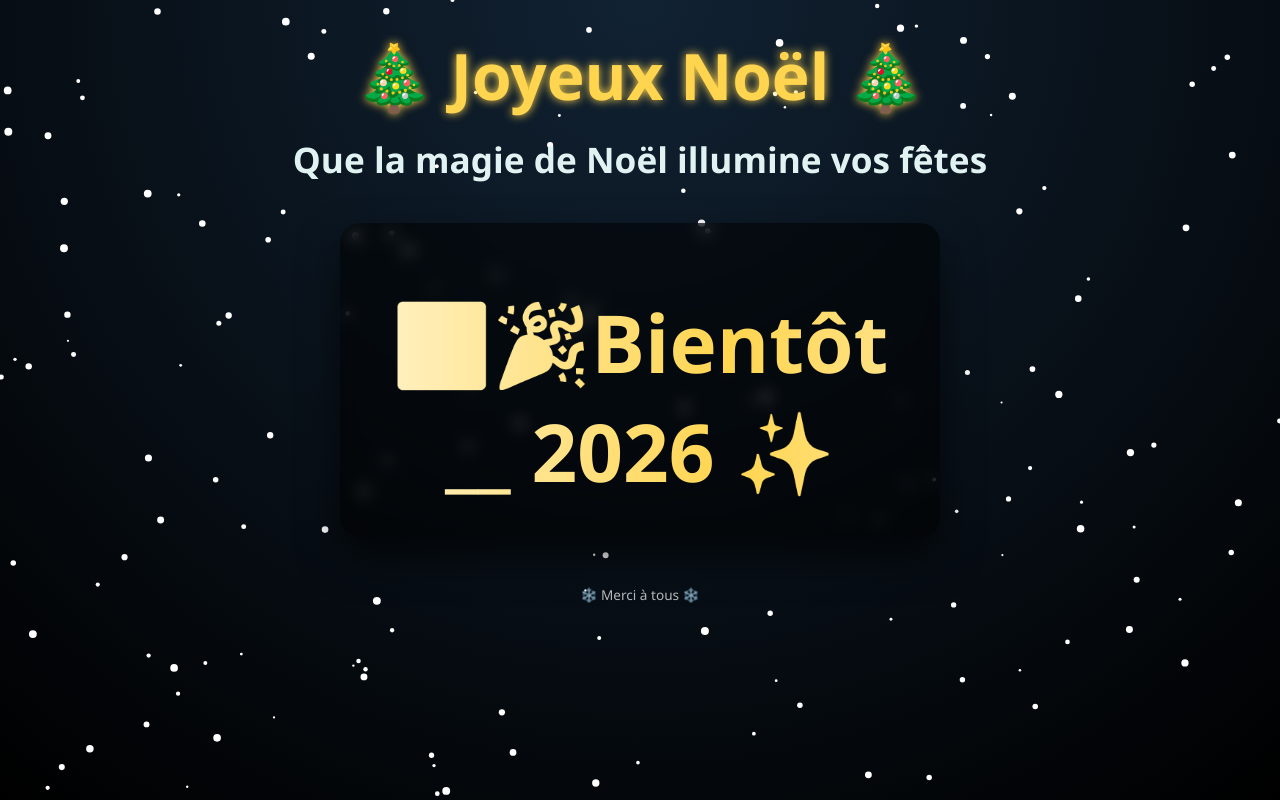
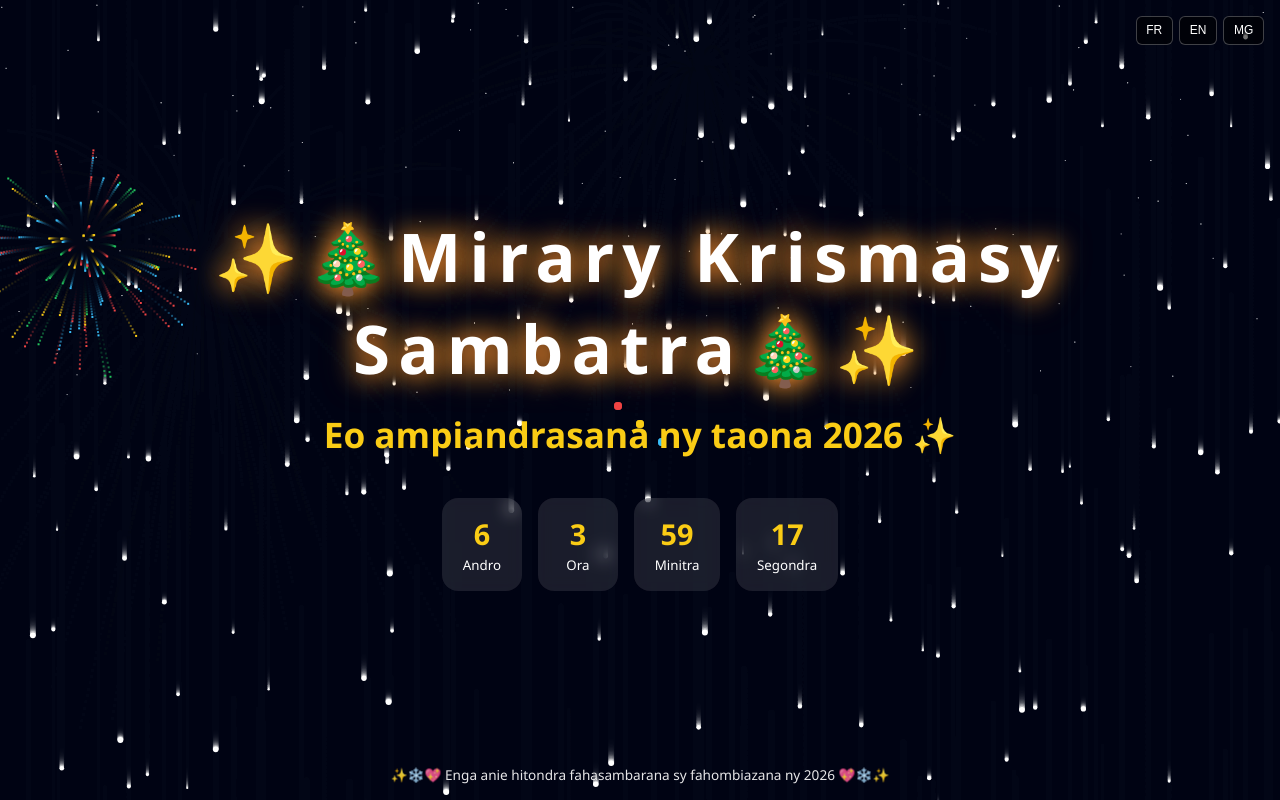
Before and after one commit to mickaelt1410-spec/noel, a plain HTML site: page christmas.html in a window 1280 px wide. Drawn offline with Linux system fonts and the light colour scheme.

Commit message:
Update christmas.html

```diff
--- a/christmas.html
+++ b/christmas.html
@@ -1,171 +1,149 @@
-<!DOCTYPE html><html lang="fr">
+    <!DOCTYPE html><html lang="fr">
 <head>
-  <meta charset="UTF-8" />
-  <meta name="viewport" content="width=device-width, initial-scale=1.0" />
-  <title>Joyeux Noël & Bonne Année 2026</title>
-  <style>
-    :root {
-      --red: #c62828;
-      --green: #2e7d32;
-      --gold: #ffd54f;
-      --dark: #0b1d26;
-    }* {
-  box-sizing: border-box;
-  margin: 0;
-  padding: 0;
-  font-family: 'Segoe UI', system-ui, sans-serif;
+<meta charset="UTF-8" />
+<meta name="viewport" content="width=device-width, initial-scale=1.0" />
+<title>Noël & Nouvel An 2026 – Carte Animée</title>
+<style>
+:root{--night:#020617;--sky:#020b2d;--gold:#facc15;--red:#ef4444;--green:#22c55e;--white:#fff}
+*{margin:0;padding:0;box-sizing:border-box}
+body{font-family:'Segoe UI',system-ui,sans-serif;background:radial-gradient(circle at top,var(--sky),var(--night));color:#fff;overflow:hidden}
+canvas{position:fixed;inset:0}
+.ui{position:relative;z-index:1;min-height:100vh;display:flex;flex-direction:column;align-items:center;justify-content:center;text-align:center;padding:1rem}
+h1{font-size:clamp(2.4rem,6vw,4.2rem);letter-spacing:.12em;animation:glow 3s infinite alternate}
+h2{margin-top:1rem;font-size:clamp(1.2rem,4vw,2.2rem);color:var(--gold)}
+.countdown{display:flex;gap:1rem;flex-wrap:wrap;justify-content:center;margin-top:2.5rem}
+.box{background:rgba(255,255,255,.1);backdrop-filter:blur(8px);border-radius:16px;padding:1rem 1.3rem;min-width:80px}
+.box span{display:block;font-size:1.8rem;font-weight:bold;color:var(--gold)}
+.lang{position:fixed;top:1rem;right:1rem;z-index:2;display:flex;gap:.4rem}
+.lang button{background:rgba(0,0,0,.55);border:1px solid rgba(255,255,255,.25);color:#fff;padding:.4rem .6rem;border-radius:6px;cursor:pointer;font-size:.75rem}
+footer{position:fixed;bottom:1rem;width:100%;text-align:center;font-size:.85rem;opacity:.9;z-index:1}
+@keyframes glow{from{text-shadow:0 0 12px var(--gold)}to{text-shadow:0 0 35px var(--red),0 0 60px var(--gold)}}
+</style>
+</head>
+<body>
+<canvas id="scene"></canvas><div class="lang">
+<button onclick="setLang('fr')">FR</button>
+<button onclick="setLang('en')">EN</button>
+<button onclick="setLang('mg')">MG</button>
+</div><div class="ui">
+<h1 id="title">✨🎄Joyeux Noël🎄✨</h1>
+<h2 id="subtitle">En route vers 2026 ✨</h2>
+<div class="countdown">
+<div class="box"><span id="d">0</span><small id="ld">Jours</small></div>
+<div class="box"><span id="h">0</span><small id="lh">Heures</small></div>
+<div class="box"><span id="m">0</span><small id="lm">Minutes</small></div>
+<div class="box"><span id="s">0</span><small id="ls">Secondes</small></div>
+</div>
+</div><footer id="footerText"></footer><!-- Musique festive (auto, sans bouton) --><audio autoplay loop>
+<source src="https://cdn.pixabay.com/audio/2022/10/30/audio_0c6a9c7f5e.mp3" type="audio/mpeg">
+</audio><script>
+/* ===== SETUP CANVAS ===== */
+const canvas=document.getElementById('scene');
+const ctx=canvas.getContext('2d');
+let w,h;
+function resize(){w=canvas.width=innerWidth;h=canvas.height=innerHeight}
+addEventListener('resize',resize);resize();
+
+/* ===== STARS ===== */
+const stars=Array.from({length:120},()=>({x:Math.random()*w,y:Math.random()*h*.5,a:Math.random()}));
+
+/* ===== SNOW ===== */
+const snow=Array.from({length:180},()=>({x:Math.random()*w,y:Math.random()*h,r:Math.random()*2+1,s:Math.random()+.5}));
+
+/* ===== FIREWORKS ===== */
+class Particle{constructor(x,y,vx,vy,c,l){this.x=x;this.y=y;this.vx=vx;this.vy=vy;this.c=c;this.l=l}
+update(){this.x+=this.vx;this.y+=this.vy;this.vy+=.03;this.l--}
+draw(){ctx.fillStyle=this.c;ctx.fillRect(this.x,this.y,2,2)}}
+let parts=[];
+function firework(big=false){const x=Math.random()*w,y=Math.random()*h*.4;
+const colors=['#facc15','#ef4444','#22c55e','#38bdf8'];
+const n=big?500:120;
+for(let i=0;i<n;i++){const a=Math.random()*Math.PI*2,s=Math.random()*(big?7:4);
+parts.push(new Particle(x,y,Math.cos(a)*s,Math.sin(a)*s,colors[Math.floor(Math.random()*colors.length)],big?140:90))}}
+setInterval(()=>firework(false),1500);
+
+/* ===== SANTA ===== */
+let santaX=-0;
+function drawSanta(){
+  santaX+=.0;
+  if(santaX>w+0)
+  santaX=-0;
+  ctx.fillStyle='#ef4444';
+  ctx.fillRect(santaX,h*.0,0,22);
+  ctx.fillStyle='transparent';
+  ctx.fillRect(santaX+25,h*.28-14,22,14)
 }
 
-body {
-  min-height: 100vh;
-  background: radial-gradient(circle at top, #123, #000);
-  color: white;
-  overflow-x: hidden;
+/* ===== TREE ===== */
+function drawTree(){
+  const x=w*.5, y=h*.42;
+  ctx.fillStyle='#14532d';
+  ctx.beginPath();
+  ctx.moveTo(x,y);
+  ctx.lineTo(x-0,y+0);
+  ctx.lineTo(x+0,y+0);
+  ctx.closePath();
+  ctx.fill();
+['#ef4444','#facc15','#38bdf8'].forEach((c,i)=>{ctx.fillStyle=c;ctx.beginPath();ctx.arc(x+(i-1)*22,y+70+i*18,4,0,Math.PI*2);ctx.fill()})}
+
+/* ===== ANIMATE ===== */
+function animate(){
+  ctx.fillStyle='rgba(2,6,23,.25)';
+  ctx.fillRect(0,0,w,h);
+
+// stars
+    stars.forEach(s=>{s.a+=.02;
+    ctx.fillStyle=`rgba(255,255,255,${.3+Math.sin(s.a)*.3})`;
+    ctx.fillRect(s.x,s.y,1,1)});
+
+// snow
+    ctx.fillStyle='#fff';
+    snow.forEach(f=>{f.y+=f.s;if(f.y>h)f.y=0;
+    ctx.beginPath();
+      ctx.arc(f.x,f.y,f.r,0,Math.PI*2);
+      ctx.fill()});
+
+// fireworks
+  parts=parts.filter(p=>p.l>0);
+  parts.forEach(p=>{p.update();p.draw()});
+
+// santa + tree
+ drawSanta();
+  drawTree();
+  requestAnimationFrame(animate)
 }
 
-canvas {
-  position: fixed;
-  inset: 0;
-  z-index: 0;
+animate();
+
+
+/* ===== COUNTDOWN + MIDNIGHT SHOW ===== */
+const target=new Date('2026-01-01T00:00:00').getTime();let done=false;
+setInterval(()=>{const diff=target-Date.now();
+if(diff<=0&&!done){done=true;for(let i=0;i<8;i++)setTimeout(()=>firework(true),i*350)}
+if(diff<0)return;
+document.getElementById('d').textContent=Math.floor(diff/86400000);
+document.getElementById('h').textContent=Math.floor(diff/3600000)%24;
+document.getElementById('m').textContent=Math.floor(diff/60000)%60;
+document.getElementById('s').textContent=Math.floor(diff/1000)%60},1000);
+
+/* ===== LANG ===== */
+const T={
+fr:{t:'✨🎄Joyeux Noël🎄✨',s:'En route vers 2026 ✨',f:'✨❄️💖 Que 2026 vous apporte bonheur, santé et réussite 💖❄️✨',d:'Jours',h:'Heures',m:'Minutes',s2:'Secondes'},
+en:{t:'✨🎄Merry Christmas🎄✨',s:'Heading to 2026 ✨',f:'✨❄️💖 May 2026 bring you happiness, health and success 💖❄️✨',d:'Days',h:'Hours',m:'Minutes',s2:'Seconds'},
+mg:{t:'✨🎄Mirary Krismasy Sambatra🎄✨',s:'Eo ampiandrasana ny taona 2026 ✨',f:'✨❄️💖 Enga anie hitondra fahasambarana sy fahombiazana ny 2026 💖❄️✨',d:'Andro',h:'Ora',m:'Minitra',s2:'Segondra'}
+};
+
+function setLang(l){
+  title.textContent=T[l].t;
+  subtitle.textContent=T[l].s;
+  footerText.textContent=T[l].f;
+  ld.textContent=T[l].d;
+  lh.textContent=T[l].h;
+  lm.textContent=T[l].m;
+  ls.textContent=T[l].s2
 }
 
-main {
-  position: relative;
-  z-index: 2;
-  display: flex;
-  flex-direction: column;
-  align-items: center;
-  justify-content: center;
-  text-align: center;
-  padding: 2rem 1rem;
-}
-
-h1 {
-  font-size: clamp(2.2rem, 6vw, 4rem);
-  color: var(--gold);
-  animation: glow 2.5s ease-in-out infinite alternate;
-}
-
-h2 {
-  margin-top: 1rem;
-  font-size: clamp(1.4rem, 4vw, 2.2rem);
-  color: #e0f2f1;
-  opacity: 0;
-  animation: fadeIn 2s ease forwards;
-  animation-delay: 1.5s;
-}
-
-.card {
-  margin-top: 2.5rem;
-  max-width: 600px;
-  background: rgba(0,0,0,0.55);
-  border-radius: 20px;
-  padding: 2rem;
-  backdrop-filter: blur(8px);
-  box-shadow: 0 20px 40px rgba(0,0,0,0.6);
-  animation: slideUp 1.8s ease forwards;
-  animation-delay: 2.5s;
-  opacity: 0;
-}
-
-.card p {
-  line-height: 1.7;
-  font-size: 1.05rem;
-}
-
-.year {
-  margin-top: 2rem;
-  font-size: clamp(2.5rem, 7vw, 5rem);
-  font-weight: bold;
-  background: linear-gradient(90deg, #ffd54f, #fff, #ffd54f);
-  background-size: 200% auto;
-  -webkit-background-clip: text;
-  -webkit-text-fill-color: transparent;
-  animation: shine 3s linear infinite;
-}
-
-footer {
-  margin-top: 3rem;
-  font-size: 0.85rem;
-  opacity: 0.7;
-}
-
-@keyframes glow {
-  from { text-shadow: 0 0 10px #ffd54f; }
-  to   { text-shadow: 0 0 30px #ffd54f, 0 0 60px #ffecb3; }
-}
-
-@keyframes fadeIn {
-  to { opacity: 1; }
-}
-
-@keyframes slideUp {
-  from { transform: translateY(40px); opacity: 0; }
-  to   { transform: translateY(0); opacity: 1; }
-}
-
-@keyframes shine {
-  to { background-position: 200% center; }
-}
-
-@media (max-width: 480px) {
-  .card { padding: 1.4rem; }
-}
-
-  </style>
-</head>
-<body>  <!-- Canvas neige --><canvas id="snow"></canvas>
-
-  <!-- Musique de Noël (autoplay) -->  <audio autoplay loop>
-    <source src="https://cdn.pixabay.com/audio/2022/12/22/audio_7b4b9b9b0c.mp3" type="audio/mpeg">
-  </audio>  <main>
-    <h1>🎄 Joyeux Noël 🎄</h1>
-    <h2>Que la magie de Noël illumine vos fêtes</h2><div class="card">
-  <p>
-
-  </p>
-  <div class="year">🎇🎉Bientôt __ 2026 ✨</div>
-</div>
-
-<footer>
-  ❄️ Merci à tous ❄️
-</footer>
-
-  </main>  <script>
-    // Animation neige sur canvas
-    const canvas = document.getElementById('snow');
-    const ctx = canvas.getContext('2d');
-    let w, h;
-
-    function resize() {
-      w = canvas.width = window.innerWidth;
-      h = canvas.height = window.innerHeight;
-    }
-    window.addEventListener('resize', resize);
-    resize();
-
-    const flakes = Array.from({ length: 160 }, () => ({
-      x: Math.random() * w,
-      y: Math.random() * h,
-      r: Math.random() * 3 + 1,
-      s: Math.random() * 1 + 0.5
-    }));
-
-    function draw() {
-      ctx.clearRect(0, 0, w, h);
-      ctx.fillStyle = 'white';
-      flakes.forEach(f => {
-        ctx.beginPath();
-        ctx.arc(f.x, f.y, f.r, 0, Math.PI * 2);
-        ctx.fill();
-        f.y += f.s;
-        if (f.y > h) {
-          f.y = -10;
-          f.x = Math.random() * w;
-        }
-      });
-      requestAnimationFrame(draw);
-    }
-    draw();
-  </script></body>
+ setLang('mg');
+  </script>
+</body>
 </html>
```
